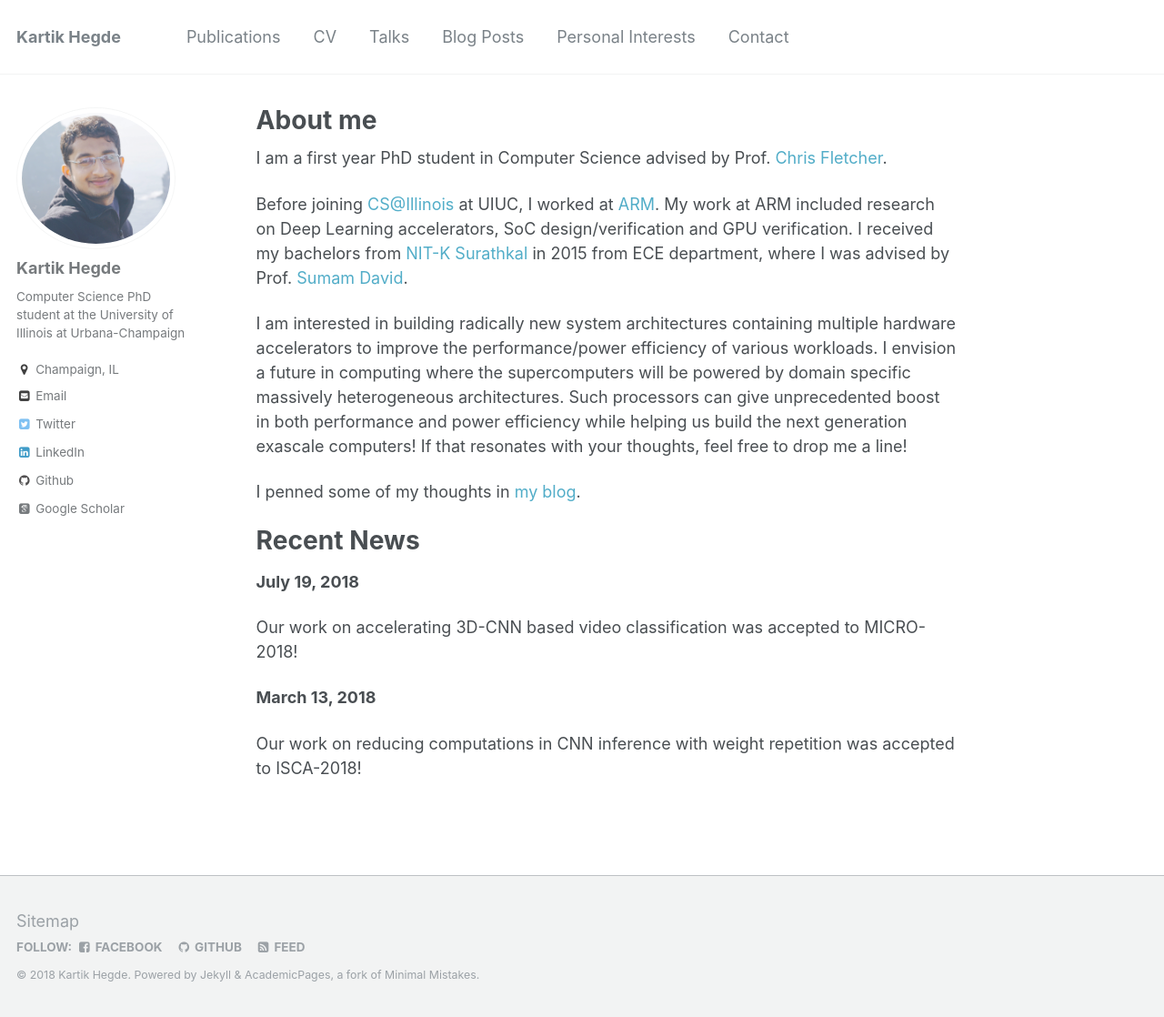
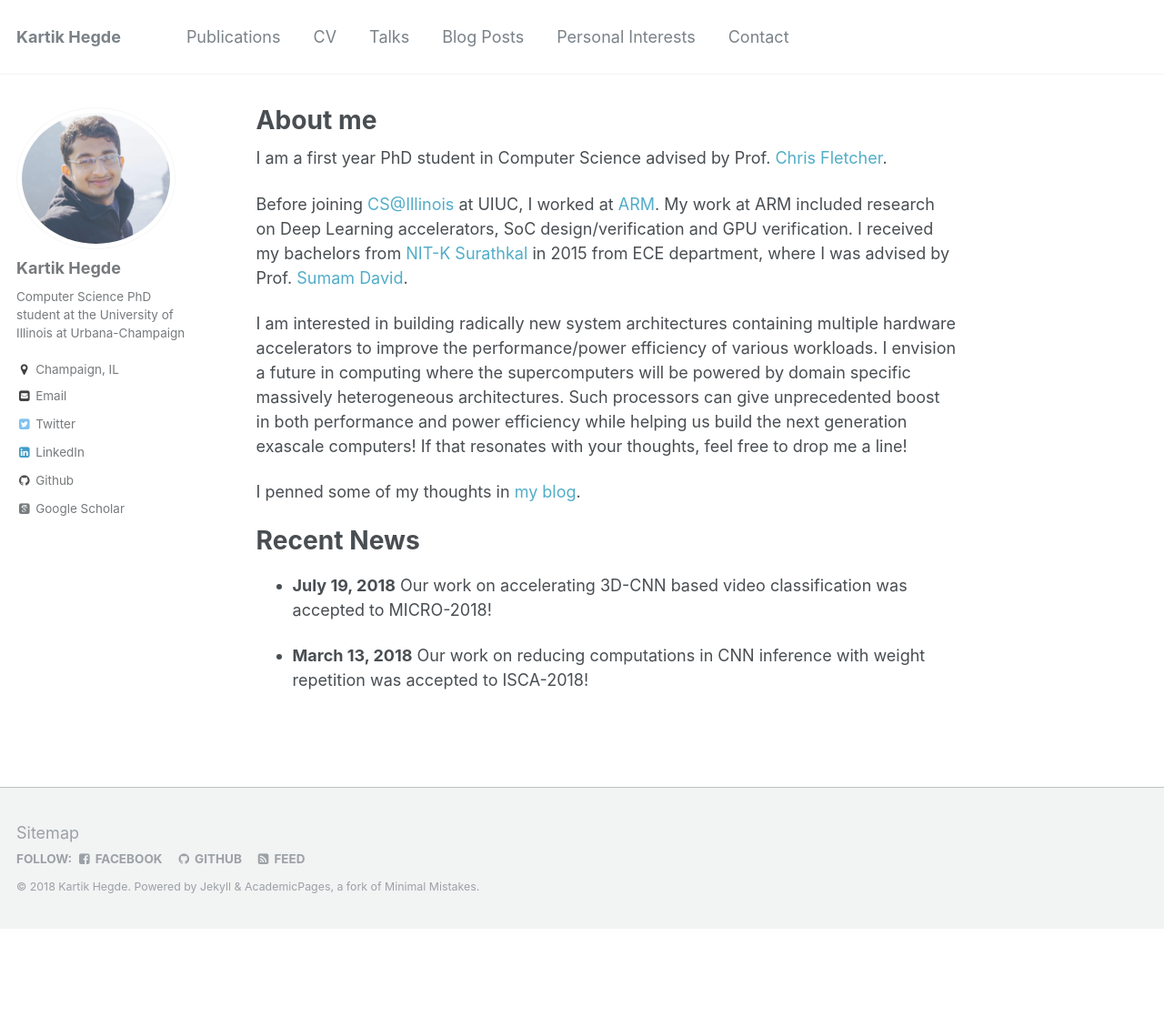
Before and after one commit to kartik-hegde/kartik-hegde.github.io, a Jekyll site: the page built from _pages/about.md, in a window 1280 px wide and 1118 px high. Shown: the whole window at 91% size. Built offline with Jekyll 4.4.1, drawn with Linux system fonts in a browser that asks for light colours; some web fonts are replaced.

```diff
--- a/_pages/about.md
+++ b/_pages/about.md
@@ -21,10 +21,8 @@ I penned some of my thoughts in [my blog](https://karthikhegde.blogspot.in/){:ta
 Recent News
 ======
 
-**July 19, 2018**
+- **July 19, 2018**
+    Our work on accelerating 3D-CNN based video classification was accepted to MICRO-2018!
 
-Our work on accelerating 3D-CNN based video classification was accepted to MICRO-2018!
-
-**March 13, 2018**
-
-Our work on reducing computations in CNN inference with weight repetition was accepted to ISCA-2018!
+- **March 13, 2018**
+    Our work on reducing computations in CNN inference with weight repetition was accepted to ISCA-2018!
```
